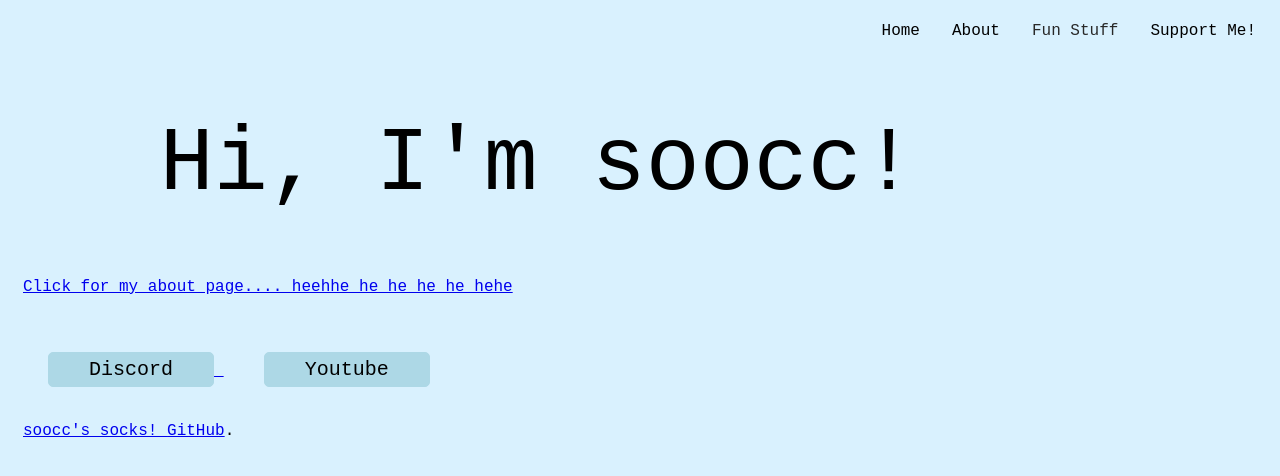
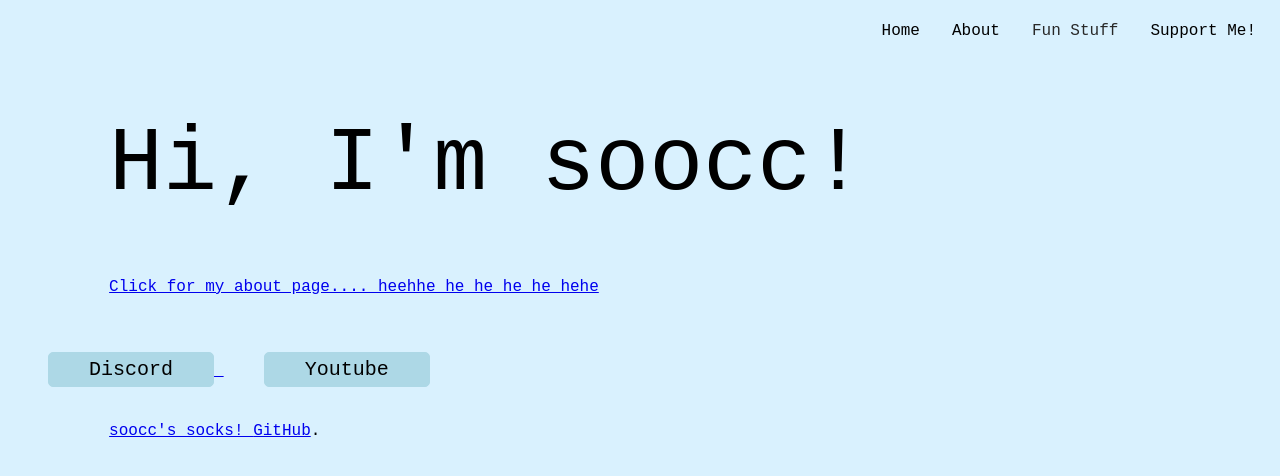
Before and after one commit to soocc/sooccsocks2, a Jekyll site: the page built from index.html, in a window 1280 px wide. Shown: the top 476 px of the page. Built offline with Jekyll 4.4.1, drawn with Linux system fonts in a browser that asks for light colours.

Commit message:
Update index.html

```diff
--- a/index.html
+++ b/index.html
@@ -9,11 +9,11 @@ layout: default
     <style>
       .welcome {
         font-size: 90px;
-        padding-left: 12%;
+        padding-left: 8%;
       }
 
       .intro {
-        margin-left: 15px;
+        padding-left: 8%;
       }
 
       .blue-button {
```
